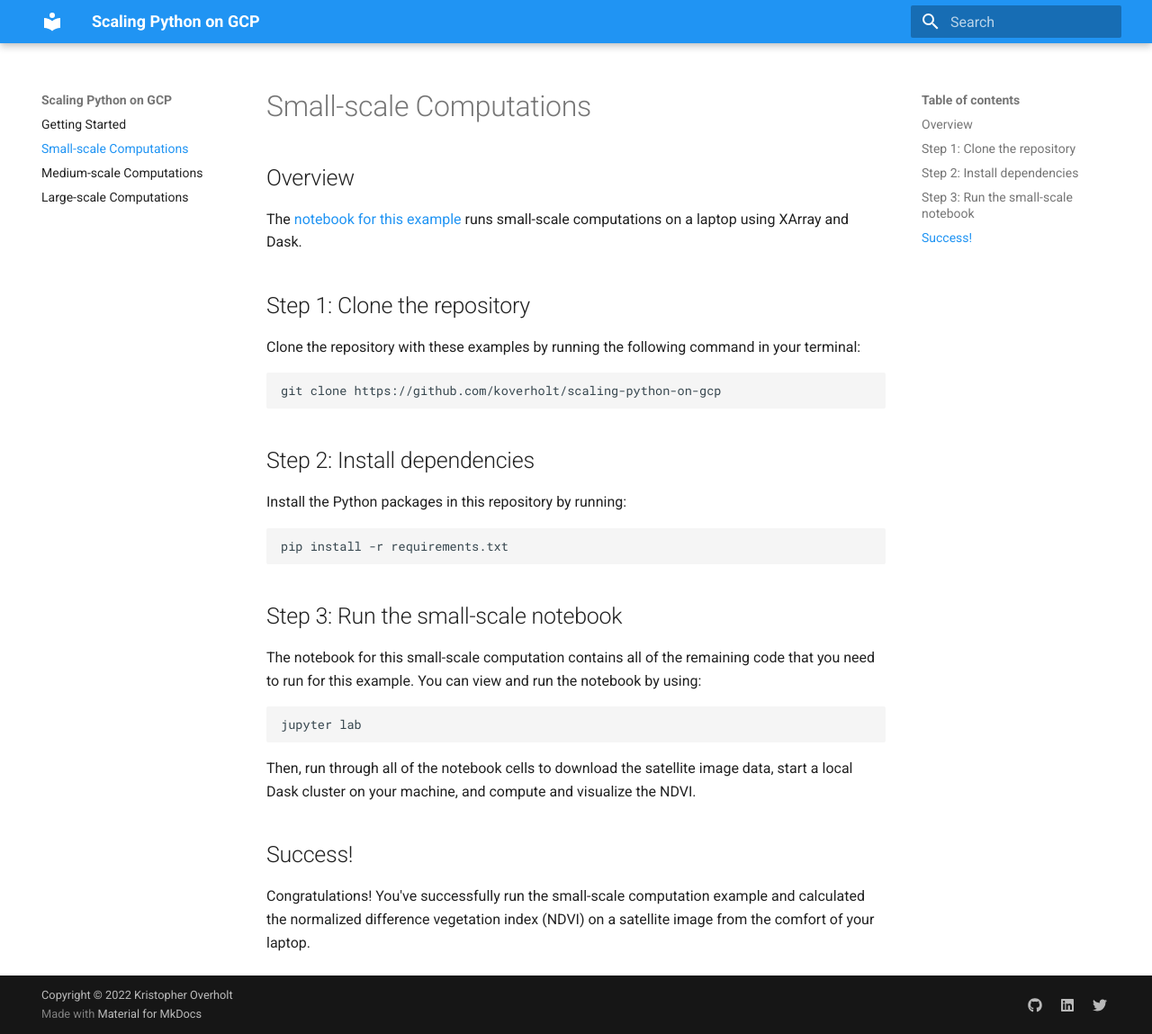
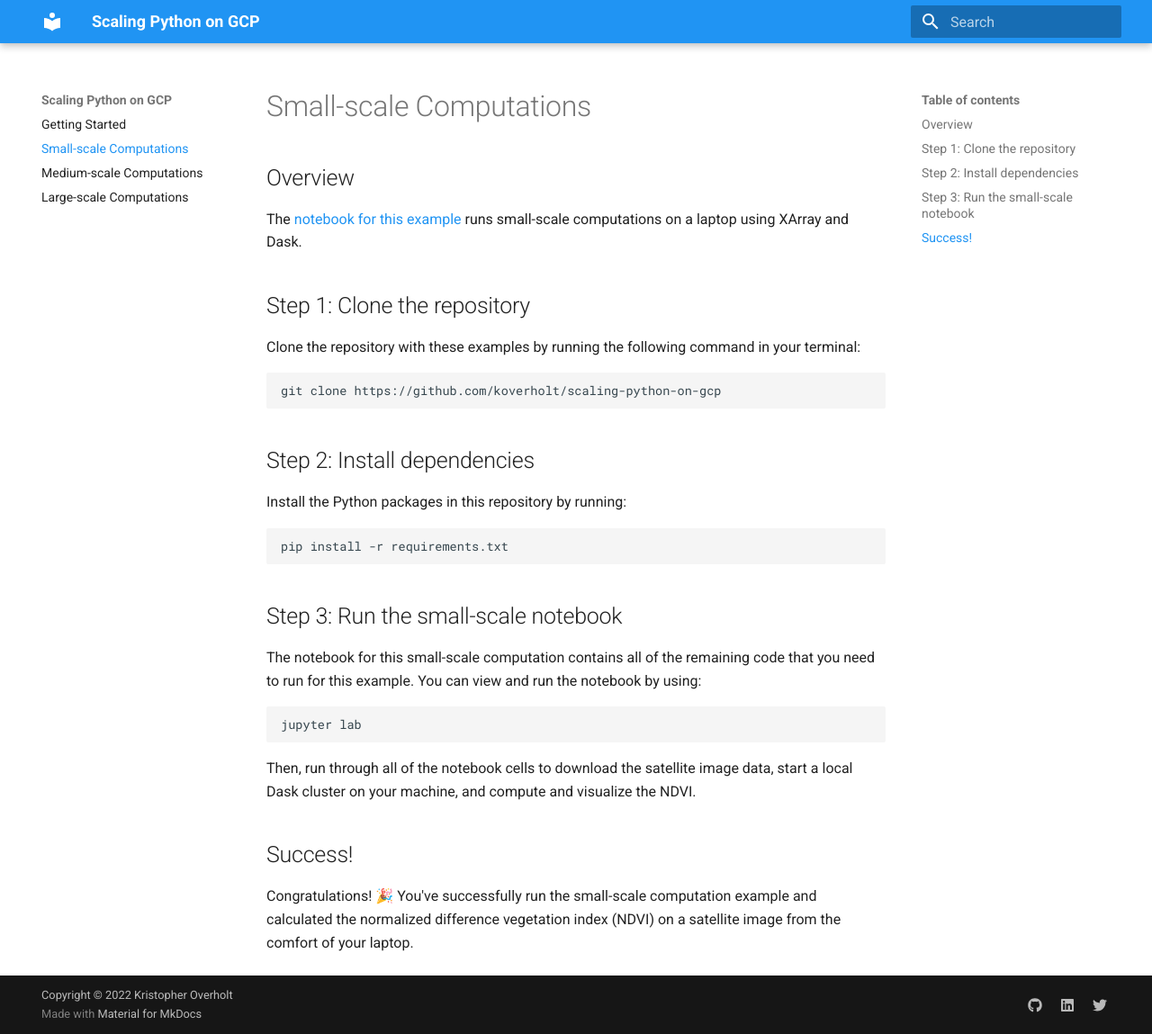
Before and after one commit to koverholt/scaling-python-on-gcp, an MkDocs documentation site: the page built from docs/small.md, in a window 1280 px wide and 1149 px high. Shown: the whole window at 90% size. Built offline with MkDocs 1.6.1 and Material for MkDocs 9.7.7, drawn with Linux system fonts in a browser that asks for light colours.

Commit message:
Update docs

```diff
--- a/docs/small.md
+++ b/docs/small.md
@@ -39,6 +39,6 @@ NDVI.
 
 ## Success!
 
-Congratulations! You've successfully run the small-scale computation example and
-calculated the normalized difference vegetation index (NDVI) on a satellite
+Congratulations! 🎉 You've successfully run the small-scale computation example
+and calculated the normalized difference vegetation index (NDVI) on a satellite
 image from the comfort of your laptop.
```
